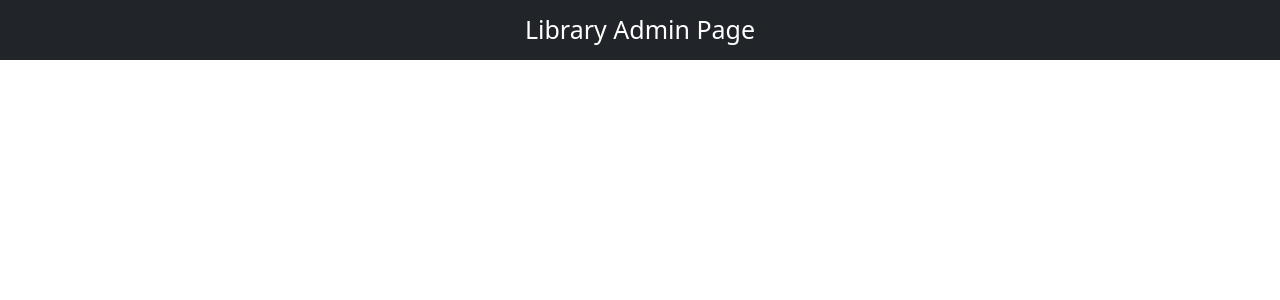
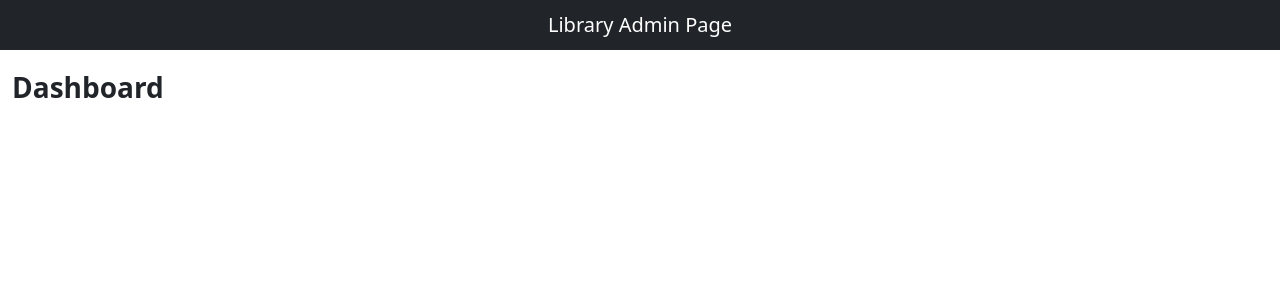
Before and after one commit to MiniProject25/Mini_Project_2024, a PHP site: page /admin_dashboard.php in a window 1280 px wide. Shown: the top 300 px of the page. Run offline with PHP 8.4, Linux system fonts and the light colour scheme.

Commit message:
Added Top and Side Navbar

```diff
--- a/admin_dashboard.php
+++ b/admin_dashboard.php
@@ -8,20 +8,54 @@ session_start();
 <head>
     <meta charset="UTF-8">
     <meta name="viewport" content="width=device-width, initial-scale=1.0">
-    <title>Document</title>
-    <link rel="stylesheet" href="css/bootstrap.css">
-    <link rel="stylesheet" href="admin_dash.css">
+    <title>Admin Dashboard</title>
+    <link rel="stylesheet" href="css/bootstrap.min.css" />
+    <link rel="stylesheet" href="css/admin_dash.css" />
 </head>
 
 <body>
-    <nav class="navbar navbar-expand-lg navbar-dark bg-dark">
-        <div class="page_title">
-            <a class="navbar-title" href="#">Library Admin Page</a>
+    <!-- Navbar -->
+    <nav class="navbar navbar-dark bg-dark">
+        <div class="container-fluid">
+            <span class="navbar-brand mb-0 h1 page-title ms-auto me-auto">Library Admin Page</span>
         </div>
     </nav>
 
+    <!-- Offcanvas Sidebar -->
+    <div class="offcanvas offcanvas-start bg-dark text-white" tabindex="-1" id="offcanvasExample"
+        aria-labelledby="offcanvasExampleLabel">
+        <!-- <div class="offcanvas-header">
+            <h5 class="offcanvas-title" id="offcanvasExampleLabel">Offcanvas</h5>
+        </div> -->
+        <div class="offcanvas-body p-0">
+            <div class="navbar-dark">
+                <ul class="navbar-nav">
+                    <li>
+                        <a href="#" class="nav-link px-3 active">Import</a>
+                        <hr>
+                        <a href="#" class="nav-link px-3 active">Add a Student</a>
+                        <hr>
+                        <a href="#" class="nav-link px-3 active">Remove a Student</a>
+                        <hr>
+                        <a href="#" class="nav-link px-3 active">Edit</a>
+                        <hr>
+                    </li>
+                </ul>
+            </div>
+        </div>
+    </div>
+
+    <main class="mt-3">
+        <div class="container-fluid">
+            <div class="row">
+                <div class="col-md-12 fs-3 fw-bold">Dashboard</div>
+            </div>
+        </div>
+    </main>
+
     <!-- Script -->
-     <script src="js/bootstrap.js"></script>
+    <!-- <script src="js/bootstrap.min.js"></script> -->
+    <script src="js/bootstrap.bundle.min.js"></script>
 
 </body>
 
```
